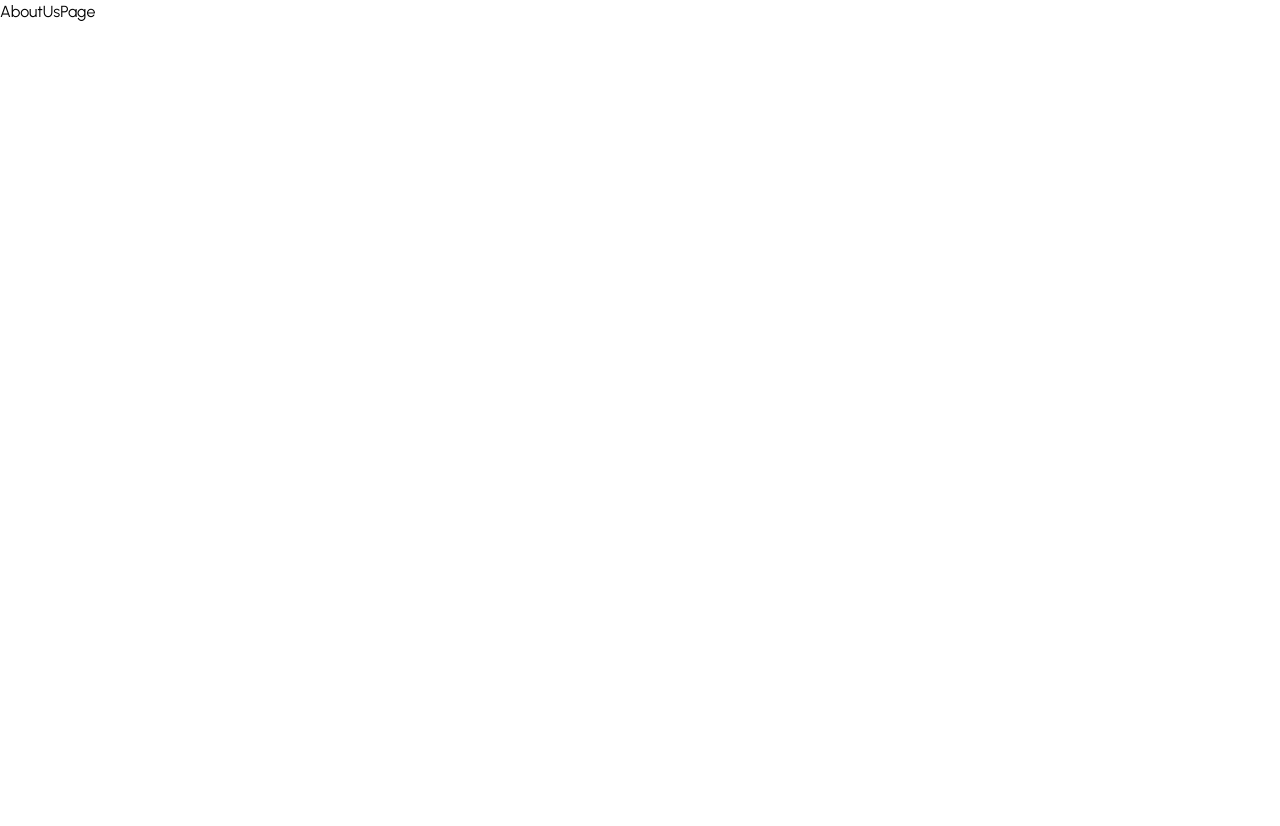
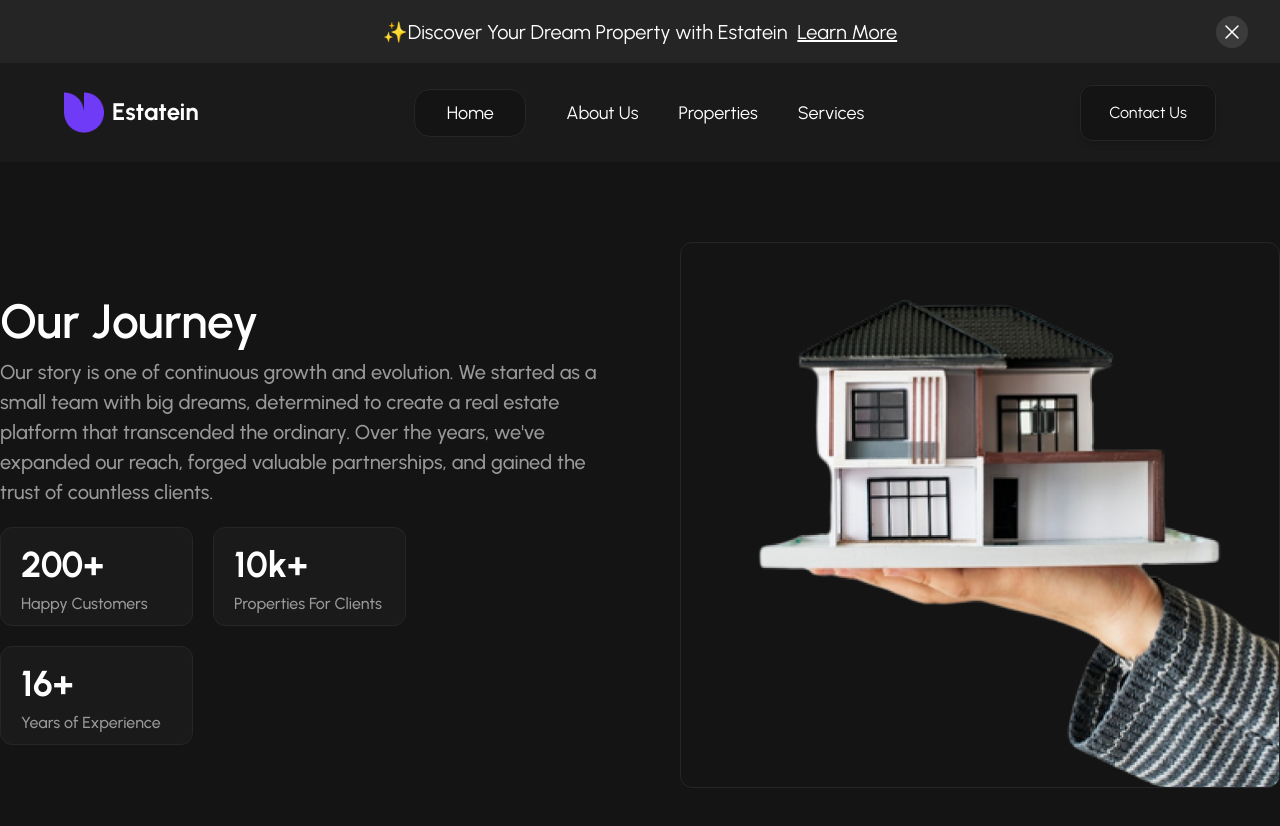
Before and after one commit to masrafi-000/Real-State-App, a Next.js app: page /about in a window 1280 px wide. Shown: the top 826 px of the page. Before the commit the page ends 800 px from the top, so only its background shows below. Built offline with nearby package versions, Linux system fonts and the light colour scheme.

Commit message:
About Page Building Now

```diff
--- /dev/null
+++ b/Components/About/Journey/OurJourney.tsx
@@ -0,0 +1,42 @@
+import Image from "next/image";
+
+
+export default function OurJourney() {
+    return(
+        <div className="grid grid-cols-1 md:grid-cols-2 py-[80px] gap-[80px] ">
+            <div className="flex flex-col items-start justify-center gap-5 text-white">
+                <div>
+                    <h1 className="text-5xl font-semibold leading-[150%] ">Our Journey</h1>
+                    <p className="text-xl font-medium leading-[150%] text-[var(--color-gray_60)] ">{`Our story is one of continuous growth and evolution. We started as a small team with big dreams, determined to create a real estate platform that transcended the ordinary. Over the years, we've expanded our reach, forged valuable partnerships, and gained the trust of countless clients.`}</p>
+                </div>
+                <div className="flex flex-wrap gap-5 w-full  md:mb-0">
+              <div className="aboutInteractiveCard">
+                <h1 className="text-2xl md:text-3xl xl:text-4xl font-bold leading-[150%]">
+                  200+
+                </h1>
+                <p className=" text-base md:text-[16px]  font-medium leading-[150%] text-[var(--color-gray_60)] text-center ">
+                  Happy Customers
+                </p>
+              </div>
+              <div className="aboutInteractiveCard ">
+                <h1 className="text-2xl md:text-3xl xl:text-4xl font-bold leading-[150%]">10k+</h1>
+                <p className="text-base md:text-[16px]   font-medium leading-[150%] text-[var(--color-gray_60)] text-center ">
+                  Properties For Clients
+                </p>
+              </div>
+              <div className="aboutInteractiveCard ">
+                <h1 className="text-2xl md:text-3xl xl:text-4xl font-bold leading-[150%]">16+</h1>
+                <p className="text-base md:text-[16px]   font-medium leading-[150%] text-[var(--color-gray_60)] text-center ">
+                  Years of Experience
+                </p>
+              </div>
+            </div>
+            </div>
+            {/* Image Section */}
+            <div className=" relative flex items-center justify-center border border-[var(--color-gray_15)] rounded-xl overflow-hidden w-full h-[546px] bg-transparent">
+                <Image src="/images/about.png" alt="About Us" fill className="object-cover object-center " />
+            </div>
+
+        </div>
+    )
+}
--- /dev/null
+++ b/Components/About/Value/OurValue.tsx
@@ -0,0 +1,15 @@
+export default function OurJourney() {
+  return (
+    <div className="grid grid-cols-1 md:grid-cols-2 py-[80px] gap-[80px]">
+      <div>
+        <h1>Our Value</h1>
+        <p>
+          Our story is one of continuous growth and evolution. We started as a
+          small team with big dreams, determined to create a real estate
+          platform that transcended the ordinary.
+        </p>
+      </div>
+      <div></div>
+    </div>
+  );
+}
--- a/Components/Home/Home.tsx
+++ b/Components/Home/Home.tsx
@@ -1,6 +1,5 @@
 import React from 'react'
 import Hero from './Hero/Hero'
-import Navbar from '../Navbar/Navbar'
 import FeaturedProperties from './FeaturedProperties/FeaturedProperties'
 import Testimonials from './Testimonial/Testimonials'
 import Faq from './FAQ/Faq'
@@ -9,7 +8,7 @@ import Footer from './Footer/Footer'
 const Home = () => {
   return (
     <div className="w-full h-auto bg-[var(--color-gray_08)] ">
-      <Navbar />
+
       <Hero />
       <FeaturedProperties slides={[0, 1, 2, 3, 4, 5, 6, 7, 8, 9, 10, 11, 12, 13]} options={{ loop: false }} />
       <Testimonials slides={[0, 1, 2, 3, 4, 5, 6, 7, 8, 9, 10, 11, 12, 13]} options={{ loop: false }} />
--- a/app/about/page.tsx
+++ b/app/about/page.tsx
@@ -1,9 +1,13 @@
-import React from 'react'
+import OurJourney from "@/Components/About/Journey/OurJourney";
 
 const AboutUsPage = () => {
   return (
-    <div>AboutUsPage</div>
-  )
-}
+    <div className="bg-[var(--color-gray_08)] w-full h-auto ">
+      <div className="container mx-auto ">
+        <OurJourney />
+      </div>
+    </div>
+  );
+};
 
-export default AboutUsPage
+export default AboutUsPage;
--- a/app/globals.css
+++ b/app/globals.css
@@ -33,6 +33,9 @@
 @layer components {
   .heroInteractiveCard {
     @apply flex  flex-col items-center   lg:items-start justify-center bg-[var(--color-gray_10)] border-[1px] border-[var(--color-gray_15)] rounded-xl px-4 py-4 md:px-5 md:py-[14px] xl:px-6 xl:py-4 w-full  sm:w-[173px]  md:w-[193px] xl:w-[240px] h-[91px] md:h-[99px] xl:h-[121px];
+  }
+  .aboutInteractiveCard {
+    @apply flex  flex-col items-center   lg:items-start justify-center bg-[var(--color-gray_10)] border-[1px] border-[var(--color-gray_15)] rounded-xl px-4 py-4 md:px-5 md:py-[14px]  w-full  sm:w-[173px]  md:w-[193px]  h-[91px] md:h-[99px] ;
   }
 
   .embla__container {
--- a/app/layout.tsx
+++ b/app/layout.tsx
@@ -1,6 +1,7 @@
 import type { Metadata } from "next";
 import { Urbanist } from "next/font/google";
 import "./globals.css";
+import Navbar from "@/Components/Navbar/Navbar";
 
 const urbanist = Urbanist({
   weight: ["300", "400", "500", "600", "700", "800", "900"],
@@ -24,7 +25,7 @@ export default function RootLayout({
       <body
         className={`${urbanist.className} antialiased`}
       >
-
+        <Navbar />
         {children}
       </body>
     </html>
```
Also changed, not shown: public/images/about.png (added).
